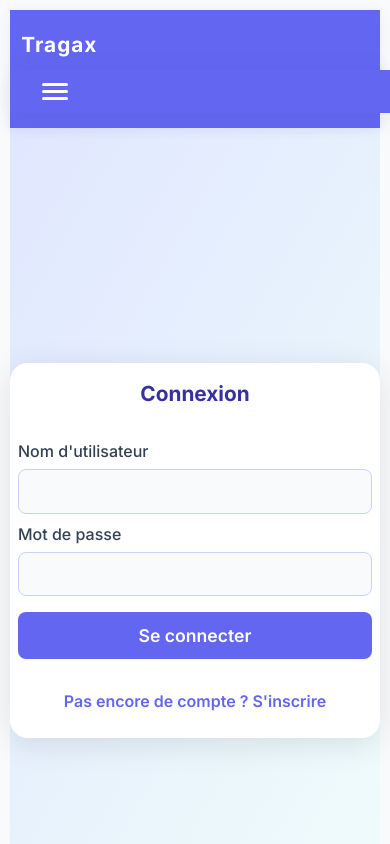
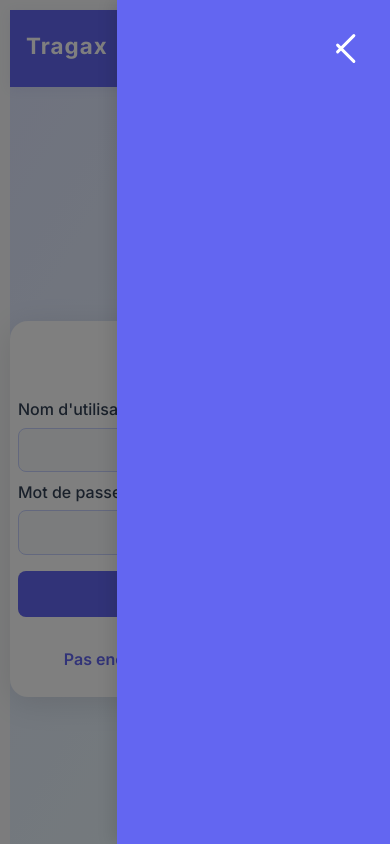
Before and after one commit to imed0691/kamind-, a React (Vite) app: page /auth in a window 390 px wide. Both pictures are taken after a click on the button "Ouvrir le menu". Shown: the top 844 px of the page. Built offline with nearby package versions, Linux system fonts and the light colour scheme.

Commit message:
Mise à jour du CSS pour le menu burger et la navigation responsive

```diff
--- a/src/App.css
+++ b/src/App.css
@@ -91,8 +91,8 @@
 
 @media (max-width: 900px) {
   .nav-container {
-    flex-direction: column;
-    align-items: stretch;
+    flex-direction: row;
+    align-items: center;
     gap: 0.7rem;
     padding: 0 0.7rem;
   }
@@ -123,65 +123,118 @@
     font-size: 0.95rem;
   }
 }
-/* Burger menu */
+
+/* Menu Burger - Optimisé pour mobile */
 .burger-menu {
   display: none;
   flex-direction: column;
   justify-content: center;
-  gap: 4px;
+  gap: 5px;
   width: 36px;
   height: 36px;
-  background: none;
+  background: transparent;
   border: none;
   cursor: pointer;
-  margin-left: 1rem;
+  padding: 0;
   z-index: 110;
+  margin-left: auto; /* Alignement à droite */
 }
 .burger-bar {
   width: 26px;
   height: 3px;
   background: #fff;
   border-radius: 2px;
-  transition: all 0.2s;
-}
-
-/* Responsive nav */
+  transition: all 0.3s ease;
+  transform-origin: left center;
+}
+
+/* Navigation responsive - Mobile */
 @media (max-width: 700px) {
   .burger-menu {
     display: flex;
   }
+
   .nav-links-wrapper {
-    display: none;
+    position: fixed;
+    top: 0;
+    right: 0;
+    height: 100vh;
+    width: 70%;
+    background: #6366f1;
+    box-shadow: -5px 0 15px rgba(0, 0, 0, 0.1);
+    display: flex;
     flex-direction: column;
-    gap: 1.2rem;
-    position: absolute;
-    top: 60px;
-    left: 0;
-    width: 100vw;
-    background: #6366f1;
-    padding: 1.2rem 0 1.5rem 0;
-    box-shadow: 0 4px 24px rgba(80,80,180,0.10);
+    padding: 80px 2rem 2rem;
+    transform: translateX(100%);
+    transition: transform 0.3s ease-in-out;
     z-index: 105;
   }
+
   .nav-links-wrapper.open {
-    display: flex;
-  }
+    transform: translateX(0);
+  }
+
   .nav-links {
     flex-direction: column;
     align-items: flex-start;
-    gap: 0.7rem;
+    gap: 1.5rem;
     width: 100%;
-    padding-left: 1.5rem;
-  }
-   .nav-container {
-    flex-direction: column;
-    align-items: stretch;
-    gap: 0.5rem;
-    padding: 0 0.7rem;
-  }
-  .nav-logo {
-    font-size: 1.3rem;
-    margin-bottom: 0.3rem;
+    padding: 0;
+  }
+
+  .nav-container {
+    flex-direction: row;
+    justify-content: space-between;
+    align-items: center;
+    padding: 0 1rem;
+  }
+
+  /* Animation du burger en croix */
+  .burger-menu.open .burger-bar:nth-child(1) {
+    transform: rotate(45deg) translate(5px, 0);
+  }
+
+  .burger-menu.open .burger-bar:nth-child(2) {
+    opacity: 0;
+  }
+
+  .burger-menu.open .burger-bar:nth-child(3) {
+    transform: rotate(-45deg) translate(5px, 0);
+  }
+
+  /* Styles supplémentaires pour mobile */
+  .nav-link, .nav-button {
+    font-size: 1.1rem;
+    padding: 0.8rem 1rem;
+    width: 100%;
+  }
+
+  .nav-links > div {
+    width: 100%;
+    margin-top: 2rem;
+  }
+
+  .nav-button {
+    margin-left: 0;
+    margin-top: 1rem;
+  }
+}
+
+/* Overlay pour le menu ouvert */
+.menu-overlay {
+  position: fixed;
+  top: 0;
+  left: 0;
+  right: 0;
+  bottom: 0;
+  background: rgba(0,0,0,0.5);
+  z-index: 100;
+  display: none;
+}
+
+@media (max-width: 700px) {
+  .menu-overlay.open {
+    display: block;
   }
 }
 
--- a/src/App.tsx
+++ b/src/App.tsx
@@ -32,8 +32,8 @@ const Navigation: React.FC = () => {
             Tragax
           </Link>
           <button
-        className="burger-menu"
-        aria-label="Ouvrir le menu"
+            className={`burger-menu ${menuOpen ? "open" : ""}`}
+            aria-label={menuOpen ? "Fermer le menu" : "Ouvrir le menu"}
             onClick={() => setMenuOpen((open) => !open)}
           >
             <span className="burger-bar"></span>
@@ -42,20 +42,36 @@ const Navigation: React.FC = () => {
           </button>
           <div className={`nav-links-wrapper${menuOpen ? " open" : ""}`}>
             <div className="nav-links">
-          <Link to="/" className="nav-link" onClick={() => setMenuOpen(false)}>
+              <Link
+                to="/"
+                className="nav-link"
+                onClick={() => setMenuOpen(false)}
+              >
                 Accueil
               </Link>
-          <Link to="/translate" className="nav-link" onClick={() => setMenuOpen(false)}>
+              <Link
+                to="/translate"
+                className="nav-link"
+                onClick={() => setMenuOpen(false)}
+              >
                 Traduire
               </Link>
-          <Link to="/lists" className="nav-link" onClick={() => setMenuOpen(false)}>
+              <Link
+                to="/lists"
+                className="nav-link"
+                onClick={() => setMenuOpen(false)}
+              >
                 Mes Listes
               </Link>
             </div>
             <div className="nav-links">
               {isAuthenticated ? (
                 <>
-              <Link to="/profile" className="nav-link" onClick={() => setMenuOpen(false)}>
+                  <Link
+                    to="/profile"
+                    className="nav-link"
+                    onClick={() => setMenuOpen(false)}
+                  >
                     {currentUser?.username}
                   </Link>
                   <button onClick={logout} className="nav-button">
@@ -63,7 +79,11 @@ const Navigation: React.FC = () => {
                   </button>
                 </>
               ) : (
-            <Link to="/auth" className="nav-link" onClick={() => setMenuOpen(false)}>
+                <Link
+                  to="/auth"
+                  className="nav-link"
+                  onClick={() => setMenuOpen(false)}
+                >
                   Connexion
                 </Link>
               )}
@@ -71,6 +91,9 @@ const Navigation: React.FC = () => {
           </div>
         </div>
       </nav>
+      {menuOpen && (
+        <div className="menu-overlay open" onClick={() => setMenuOpen(false)} />
+      )}
     </header>
   );
 };
```
Lines whose indentation alone changed are shown as unchanged.
